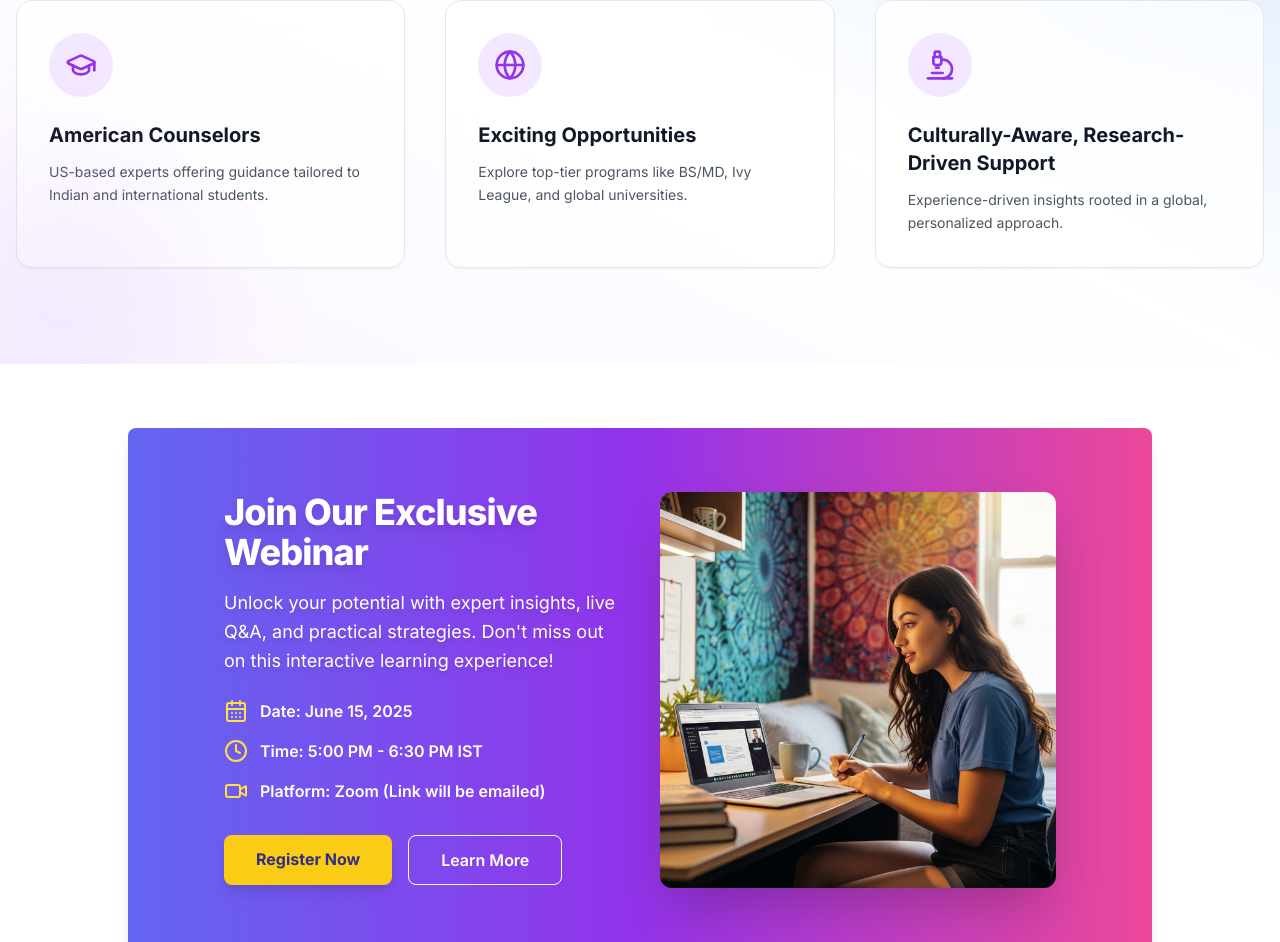
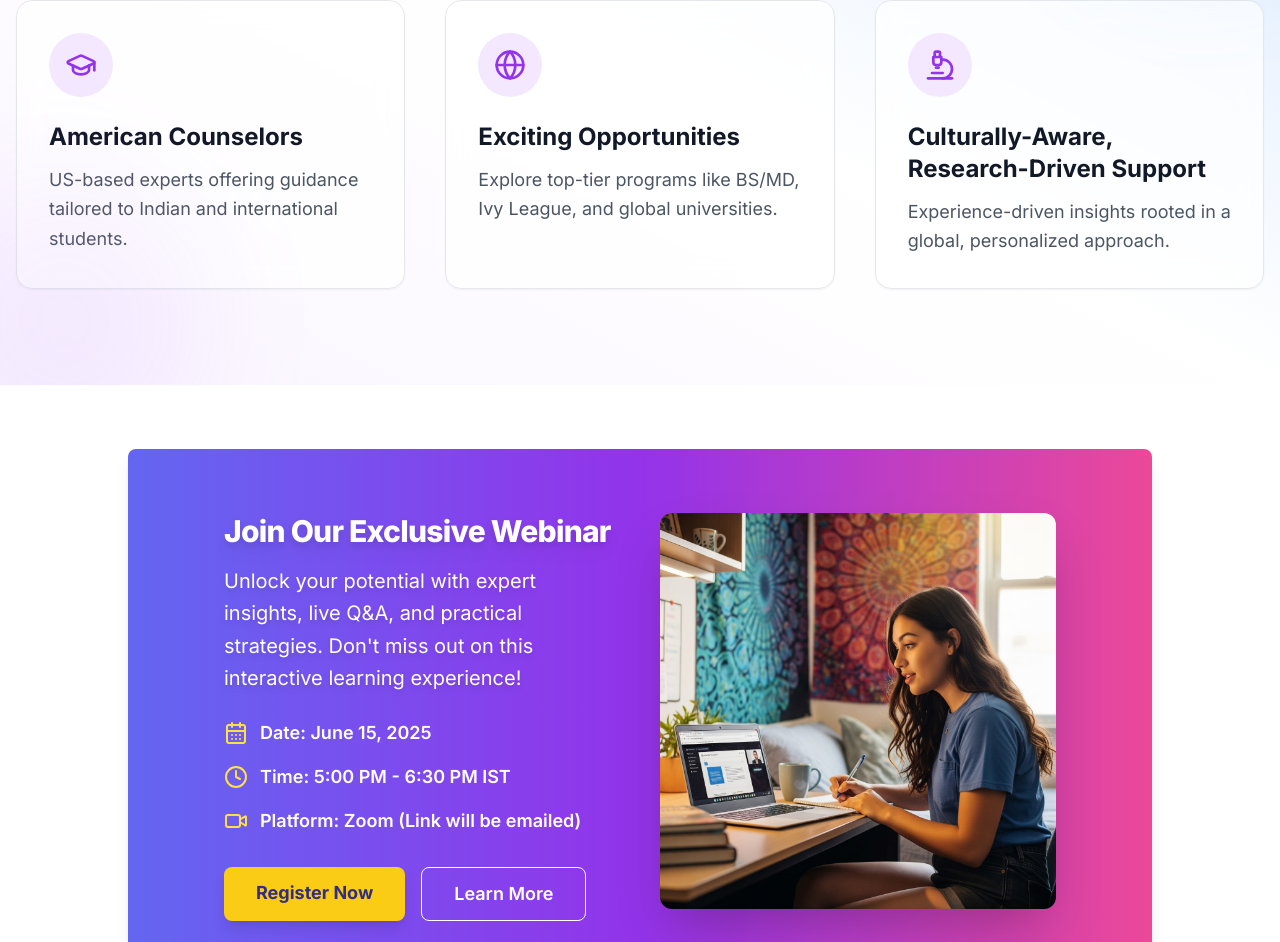
Before and after one commit to wintolabs/web-ivycounsel, a Next.js app: page / in a window 1280 px wide. Shown: the part 1830-2772 px from the top of the page. Built offline with nearby package versions, Linux system fonts and the light colour scheme.

Commit message:
update: font size

```diff
--- a/src/components/FAQ.tsx
+++ b/src/components/FAQ.tsx
@@ -56,7 +56,7 @@ export function FAQ() {
             <div key={index} className="mb-4">
               <button
                 onClick={() => setOpenFAQ(openFAQ === index ? null : index)}
-                className="w-full bg-white p-6 rounded-xl shadow-md text-left flex justify-between items-center hover:shadow-lg transition-all duration-300 group"
+                className="w-full text-lg bg-white p-6 rounded-xl shadow-md text-left flex justify-between items-center hover:shadow-lg transition-all duration-300 group"
               >
                 <span className="font-semibold text-gray-900 pr-4">
                   {faq.question}
--- a/src/components/Features.tsx
+++ b/src/components/Features.tsx
@@ -48,8 +48,8 @@ export function Features() {
               <div className="w-16 h-16 mb-6 rounded-full bg-purple-100 group-hover:bg-purple-600 flex items-center justify-center transition-colors duration-300">
                 <Icon className="w-8 h-8 text-purple-600 group-hover:text-white transition-colors duration-300" />
               </div>
-              <h3 className="text-xl font-bold text-gray-900 mb-3">{title}</h3>
-              <p className="text-gray-600 text-sm leading-relaxed">
+              <h3 className="text-2xl font-bold text-gray-900 mb-3">{title}</h3>
+              <p className="text-gray-600 text-lg leading-relaxed">
                 {description}
               </p>
             </div>
--- a/src/components/Footer.tsx
+++ b/src/components/Footer.tsx
@@ -96,7 +96,7 @@ export function Footer() {
         </nav>
       </div>
 
-      <div className="border-t border-gray-800 mt-10 py-6 text-center text-gray-500 text-sm">
+      <div className="border-t border-gray-800 mt-10 py-6 text-center text-gray-500 text-base">
         © 2025 IvyCounsel. All rights reserved.
       </div>
     </footer>
--- a/src/components/Header.tsx
+++ b/src/components/Header.tsx
@@ -77,7 +77,7 @@ export function Header() {
             <button
               key={id}
               onClick={() => scrollToSection(id)}
-              className={`relative font-semibold text-gray-700 hover:text-purple-600 transition focus:outline-none rounded px-2 py-1 ${
+              className={`relative font-medium text-lg text-gray-700 hover:text-purple-600 transition focus:outline-none rounded px-2 py-1 ${
                 activeSection === id ? "text-purple-600" : ""
               }`}
               aria-current={activeSection === id ? "page" : undefined}
@@ -112,7 +112,7 @@ export function Header() {
             <button
               key={id}
               onClick={() => scrollToSection(id)}
-              className={`text-lg font-semibold text-gray-700 hover:text-purple-600 transition focus:outline-none rounded px-3 py-2 ${
+              className={`text-base font-semibold text-gray-700 hover:text-purple-600 transition focus:outline-none rounded px-3 py-2 ${
                 activeSection === id ? "text-purple-600" : ""
               }`}
               aria-current={activeSection === id ? "page" : undefined}
--- a/src/components/Hero.tsx
+++ b/src/components/Hero.tsx
@@ -18,12 +18,12 @@ export function Hero() {
           {/* Left Content */}
           <div className="space-y-6 md:space-y-8 text-center lg:text-left order-2 lg:order-1">
             <div className="space-y-4 md:space-y-6">
-              <div className="inline-flex items-center gap-2 bg-purple-100 text-purple-700 px-4 py-2 rounded-full text-sm font-medium mb-4">
+              <div className="text-base sm:text-xl md:text-xl lg:text-xl inline-flex items-center gap-2 bg-purple-100 text-purple-700 px-4 py-2 rounded-full font-medium mb-4">
                 <Star className="w-4 h-4 fill-current" />
                 #1 Educational Counseling Platform
               </div>
 
-              <h1 className="text-4xl sm:text-5xl md:text-6xl lg:text-7xl font-black text-gray-900 leading-[0.9] tracking-tight">
+              <h1 className="text-5xl sm:text-6xl md:text-7xl lg:text-7xl font-black text-gray-900 leading-[0.9] tracking-tight">
                 From{" "}
                 <span className="bg-gradient-to-r from-purple-600 via-purple-700 to-blue-600 bg-clip-text text-transparent">
                   Aspiration
@@ -40,7 +40,7 @@ export function Hero() {
               </p>
             </div>
 
-            <p className="text-lg sm:text-xl text-gray-600 leading-relaxed max-w-2xl mx-auto lg:mx-0">
+            <p className="text-xl sm:text-2xl text-gray-600 leading-relaxed max-w-2xl mx-auto lg:mx-0">
               Transform your educational journey with our innovative programs
               designed to unlock your full potential and prepare you for
               tomorrow&apos;s challenges.
--- a/src/components/Trust.tsx
+++ b/src/components/Trust.tsx
@@ -48,8 +48,8 @@ export function Trust() {
               <div className="w-16 h-16 mb-6 rounded-full bg-purple-100 group-hover:bg-purple-600 flex items-center justify-center transition-colors duration-300">
                 <Icon className="w-8 h-8 text-purple-600 group-hover:text-white transition-colors duration-300" />
               </div>
-              <h3 className="text-xl font-bold text-gray-900 mb-3">{title}</h3>
-              <p className="text-gray-600 text-sm leading-relaxed">
+              <h3 className="text-2xl font-bold text-gray-900 mb-3">{title}</h3>
+              <p className="text-gray-600 text-lg leading-relaxed">
                 {description}
               </p>
             </div>
--- a/src/components/WebinarPromo.tsx
+++ b/src/components/WebinarPromo.tsx
@@ -7,17 +7,17 @@ export function WebinarPromo() {
       <div className="flex flex-col md:flex-row items-center md:items-start gap-10">
         {/* Left side: Info */}
         <div className="md:w-1/2">
-          <h2 className="text-4xl font-extrabold tracking-tight mb-4 drop-shadow-lg">
+          <h2 className="text-3xl font-extrabold tracking-tight mb-4 drop-shadow-lg">
             Join Our Exclusive Webinar
           </h2>
-          <p className="text-lg mb-6 leading-relaxed drop-shadow-md">
+          <p className="text-xl mb-6 leading-relaxed drop-shadow-md">
             Unlock your potential with expert insights, live Q&A, and practical
             strategies. Don&apos;t miss out on this interactive learning
             experience!
           </p>
 
           {/* Info blocks */}
-          <div className="flex flex-col space-y-4 mb-8">
+          <div className="flex flex-col text-lg space-y-4 mb-8">
             <div className="flex items-center gap-3">
               <CalendarDays className="w-6 h-6 text-yellow-300" />
               <span className="font-semibold">
@@ -37,7 +37,7 @@ export function WebinarPromo() {
           </div>
 
           {/* CTA Buttons */}
-          <div className="flex flex-col sm:flex-row gap-4">
+          <div className="flex flex-col sm:flex-row gap-4 text-lg">
             <a
               href="#register"
               className="inline-block bg-yellow-400 hover:bg-yellow-500 text-indigo-900 font-bold px-8 py-3 rounded-lg shadow-lg transition"
```
Also changed, not shown: src/components/Contact.tsx (+6 -6 lines).
